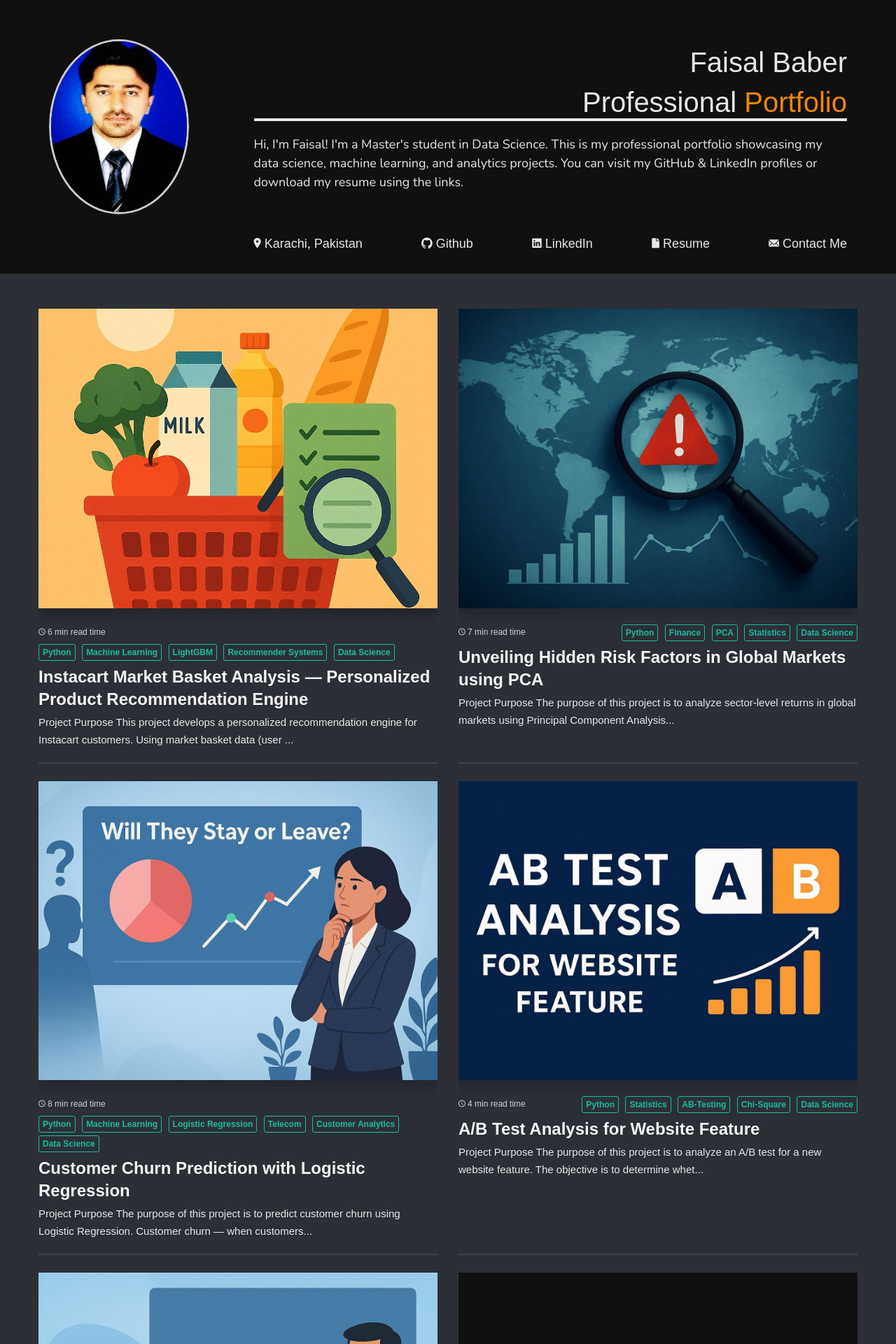
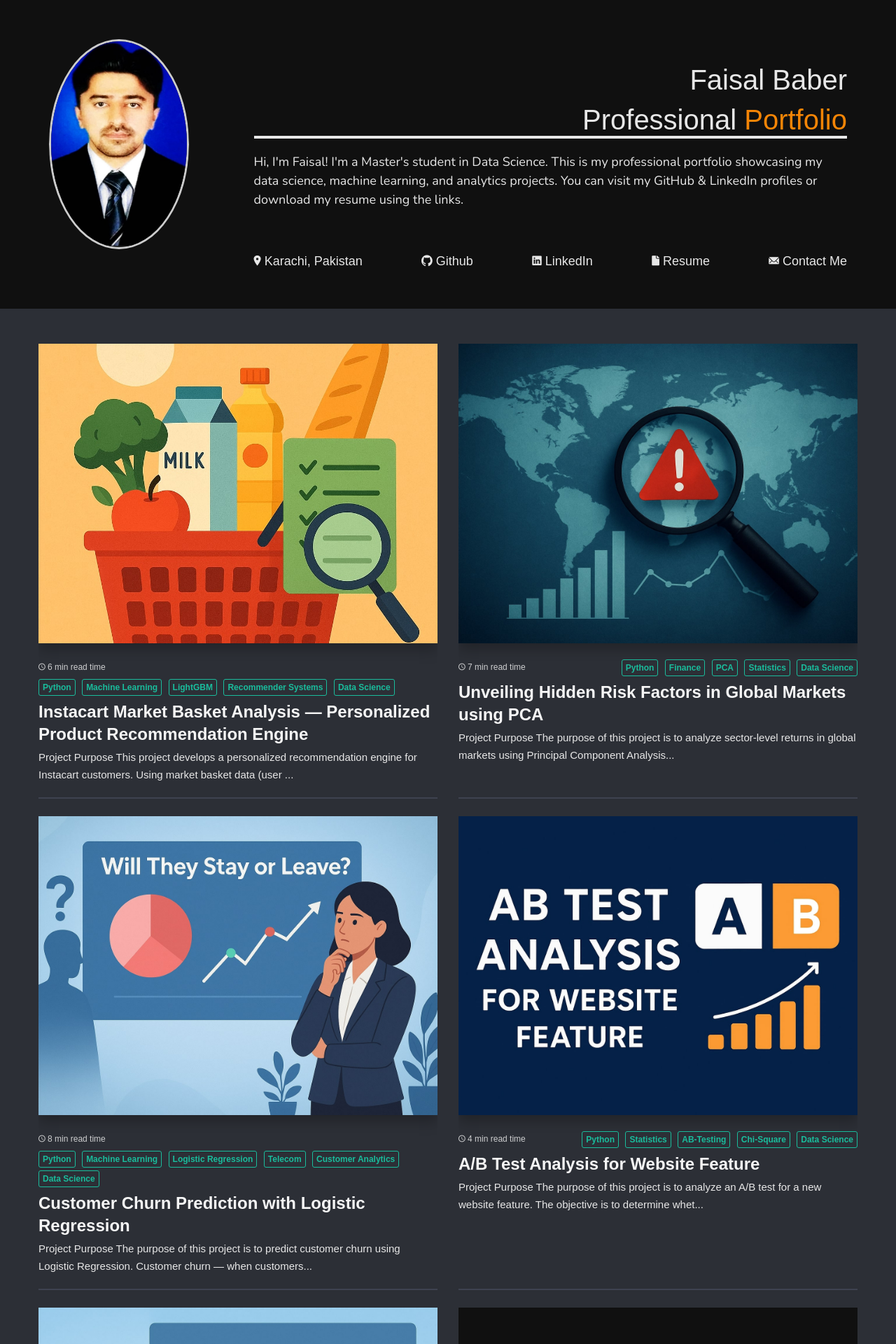
Before and after one commit to BaberFaisal/Faisal_Baber.github.io, a Jekyll site: the page built from index.html, in a window 1280 px wide. Shown: the top 1920 px of the page at 70% size. Built offline with Jekyll 4.4.1, drawn with Linux system fonts in a browser that asks for light colours; nearby versions of some CDN libraries; some web fonts are replaced; the list of posts is cut into pages by our own code.

Commit message:
main.scss

```diff
--- a/assets/css/main.scss
+++ b/assets/css/main.scss
@@ -138,8 +138,8 @@
 
 // === Profile image styles ===
 .header-avatar-img {
-  width: 250px;
-  height: 250px;
+  width: 300px;
+  height: 300px;
   border-radius: 50%;
   object-fit: cover;
   border: 3px solid #ccc;
```
